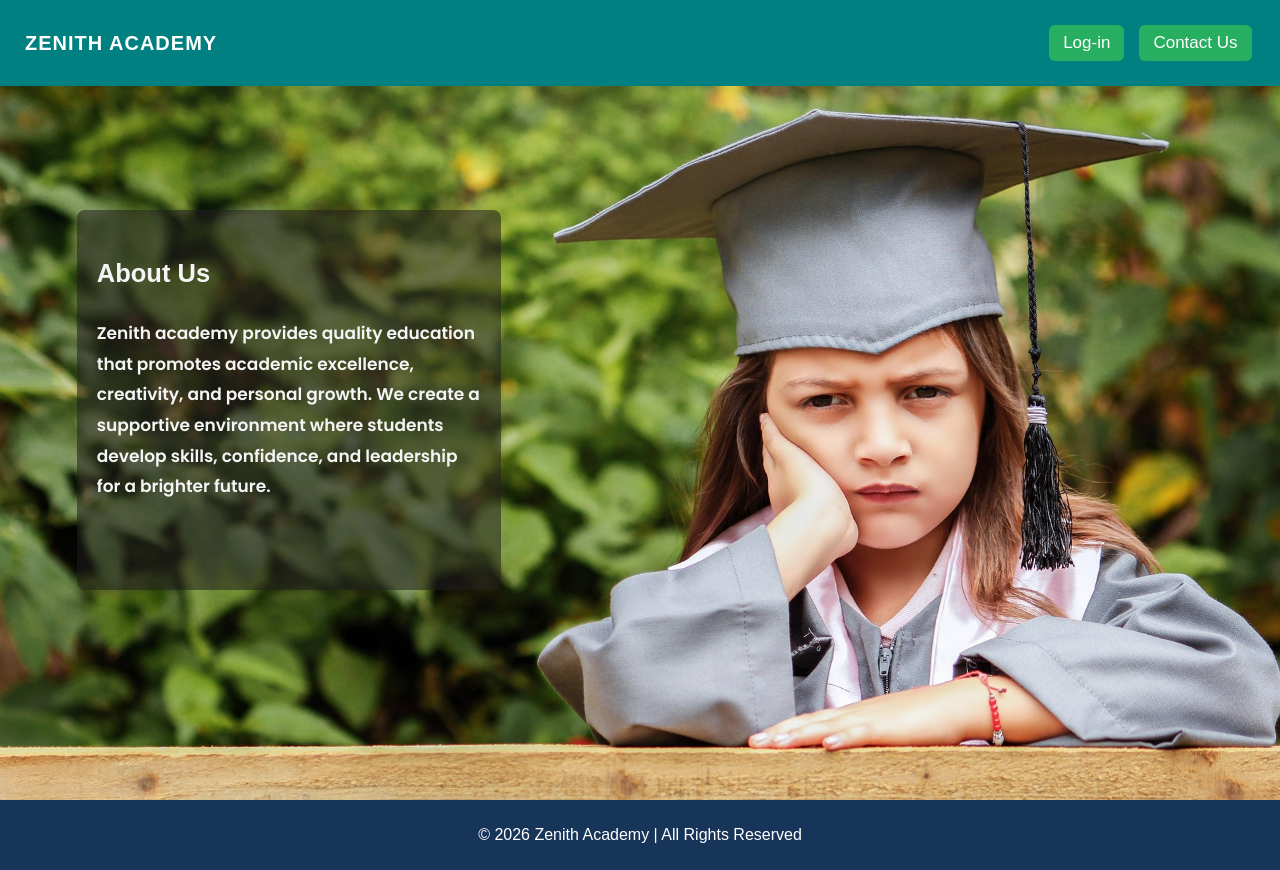
After one commit to blue1529/primary_school_info_system, a PHP site: page /index.php in a window 1280 px wide. The commit adds this page. Run offline with PHP 8.4, Linux system fonts and the light colour scheme; a user stored in the database is signed in.

Commit message:
added main dashboard(inde.php in login folder), updated navgtn btwn pages

```diff
--- a/class_teacher/class_teacher.php
+++ b/class_teacher/class_teacher.php
@@ -4,6 +4,7 @@ require("../db.php");
 
 //add ku teachers too
 session_start();
+
 
 if (!isset($_SESSION['user'])) {
     header("Location: login.php");
@@ -64,11 +65,9 @@ if ($user['role'] == "teacher") {
     </div>
 </div>
 
-<!-- MAIN -->
 <div class="main">
 
-    <!-- DASHBOARD -->
-    <div class="dashboard">
+        <div class="dashboard">
 
         <div class="card">
             <h3>Pass vs Fail</h3>
--- a/database.sql
+++ b/database.sql
@@ -79,6 +79,6 @@ CREATE TABLE users (
     username VARCHAR(50),
     email VARCHAR(100),
     password VARCHAR(255),
-    role VARCHAR(20),   -- 'teacher' or 'headmaster'
-    class INT NULL      -- NULL for headmaster
+    role VARCHAR(20),   -- 'teacher'
+    class INT NULL
 );
--- /dev/null
+++ b/login/header.css
@@ -0,0 +1,156 @@
+body {
+    margin: 0;
+    top: 0;
+    font-family: Arial, sans-serif;
+}
+
+.header {
+    display: flex;
+    align-items: center;
+    background: #008081;
+    color: white;
+    padding: 25px;
+    position: fixed;
+    top: 0;
+    left: 0;
+    width: 100%;
+    gap: 65%;
+}
+
+.nav-center {
+    text-align: center;
+}
+
+
+.school-name {
+    margin: 0;
+    font-weight: bold;
+    font-size: 20px;
+    font-weight: bold;
+    color: white;
+    letter-spacing: 1px;
+}
+
+.nav-right {
+    display: flex;
+    gap: 10px;
+}
+
+.nav-right button {
+    background-color: #173459;
+    color: white;
+    border: none;
+    padding: 12px;
+    cursor: pointer;
+    border-radius: 5px;
+    font-size: 17px;
+}
+
+.nav-right button:hover {
+    background: #02367a;
+}
+
+.hero {
+    height: 100vh;
+    background: url("girl.jpg") no-repeat center/cover;
+    display: flex;
+    align-items: center;
+}
+
+.about {
+    background: rgba(34, 30, 30, 0.541);
+    flex: 0 0 30%;
+    color: black;
+    padding: 20px;
+    border-radius: 8px;
+    height: 40%;
+    margin-left: 6%;
+    font-size: 17px;
+    line-height: 1.8;
+    color: whitesmoke;
+    padding-bottom: 40px;
+    font-weight: bolder;
+}
+.about p {
+    font-family: 'Poppins', Arial, sans-serif;
+
+}
+
+
+.footer {
+    background: #173459;
+    color: white;
+    text-align: center;
+    padding: 10px;
+}
+
+
+/* NAV RIGHT ALIGNMENT */
+.nav-right {
+    display: flex;
+    align-items: center;
+    gap: 15px;
+}
+
+/* BUTTONS */
+.nav-right button {
+    padding: 8px 14px;
+    border: none;
+    border-radius: 6px;
+    background: #27ae60;
+    color: white;
+    cursor: pointer;
+    transition: 0.3s;
+}
+
+.nav-right button:hover {
+    background: #2ecc71;
+}
+
+/* DROPDOWN CONTAINER */
+.dropdown {
+    position: relative;
+}
+
+/* DROPDOWN MENU */
+.dropdown-content {
+    position: absolute;
+    top: 110%;
+    right: 0;
+    background: rgb(211, 236, 243);
+    min-width: 220px;
+    border-radius: 8px;
+    box-shadow: 0 5px 15px rgba(0,0,0,0.2);
+
+    opacity: 0;
+    visibility: hidden;
+    transform: translateY(10px);
+    transition: all 0.3s ease;
+    z-index: 100;
+    color: black;
+}
+
+/* SHOW DROPDOWN ON HOVER */
+.dropdown:hover .dropdown-content {
+    opacity: 1;
+    visibility: visible;
+    transform: translateY(0);
+}
+
+/* DROPDOWN ITEMS */
+.dropdown-content p {
+    padding: 12px;
+    margin: 0;
+    border-bottom: 1px solid #eee;
+    font-size: 14px;
+    color: black;
+}
+
+.dropdown-content p:last-child {
+    border-bottom: none;
+}
+
+/* HOVER EFFECT ON ITEMS */
+.dropdown-content p:hover {
+    background: #75c6ee;
+}
--- /dev/null
+++ b/login/index.php
@@ -0,0 +1,59 @@
+<!DOCTYPE html>
+<html lang="en">
+<head>
+    <meta charset="UTF-8">
+    <meta name="viewport" content="width=device-width, initial-scale=1.0">
+    <title>Zenith Academy</title>
+    <link rel="stylesheet" href="header.css">
+    <link href="https://fonts.googleapis.com/css2?family=Poppins:wght@300;400;600&display=swap" rel="stylesheet">
+</head>
+<body>
+
+<div class="header">
+
+    <div class="nav-center">
+        <p class="school-name">ZENITH ACADEMY</p>
+    </div>
+
+    <div class="nav-right" id="navMenu">
+        <button onclick="login()">Log-in</button>
+
+        <div class="dropdown">
+            <button>Contact Us </button>
+
+            <div class="dropdown-content">
+                <p><b>Headteacher:</b><br>0991112222</p>
+                <p><b>Deputy:</b><br>0883334444</p>
+                <p><b>Treasurer:</b><br>0775556666</p>
+            </div>
+        </div>
+
+    </div>
+
+</div>
+
+<section class="hero">
+    <div class="about">
+        <h1>About Us</h1>
+        <p>
+
+        Zenith academy provides quality education that promotes academic excellence, creativity, and personal growth. We create a supportive environment where students develop skills, confidence, and leadership for a brighter future.
+        </p>
+    </div>
+</section>
+
+<footer class="footer">
+    <p>© 2026 Zenith Academy | All Rights Reserved</p>
+</footer>
+
+<script>
+
+
+function login() {
+    window.location.href = "login.php";
+}
+
+
+</script>
+</body>
+</html>
```
Also changed, not shown: class_teacher/grades.css (+4 -7 lines), class_teacher/grades.php (+14 -3 lines), login/login.php (+23 -4 lines), main_dashboard/header.css (deleted, +0 -74 lines), main_dashboard/header.php (deleted, +0 -41 lines), login/back.jpg (added), login/girl.jpg (added).
